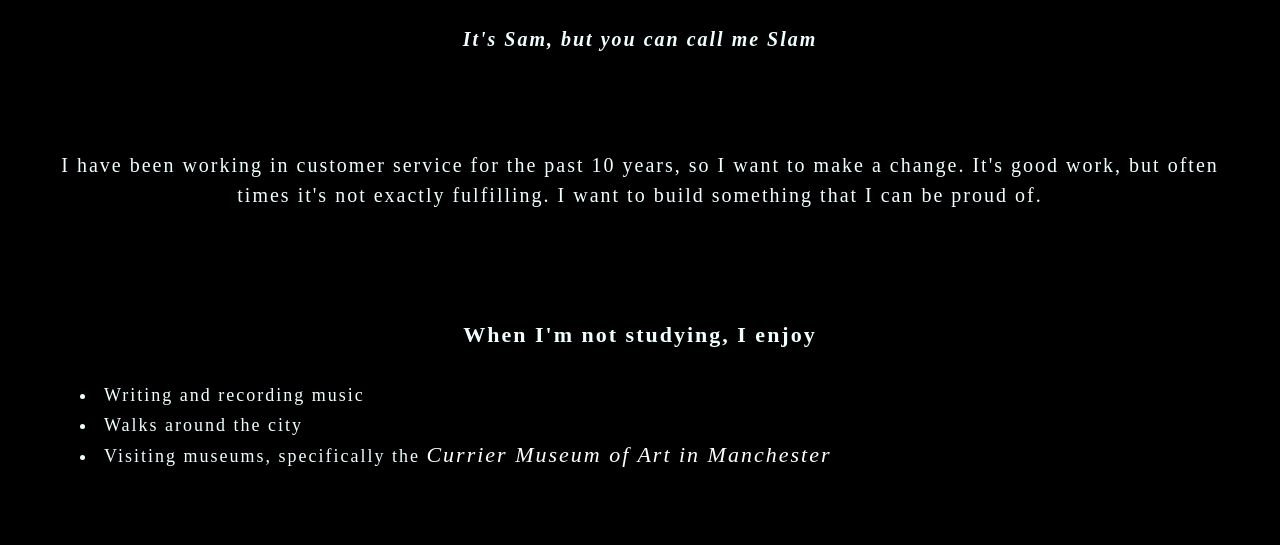
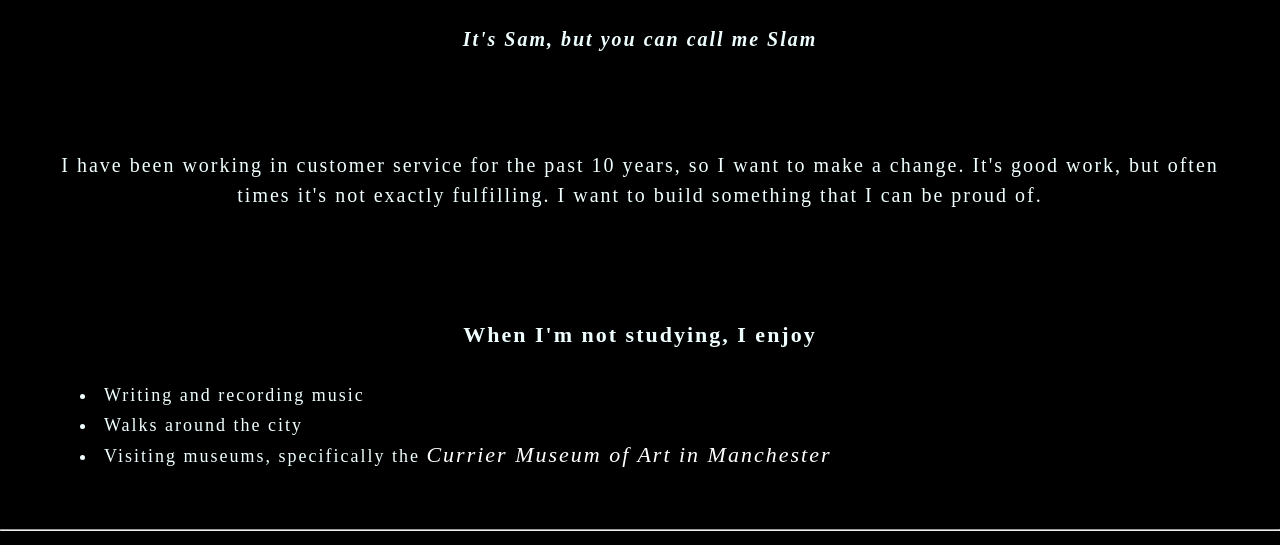
Before and after one commit to SlamThunderwood/Portfolio-Site, a plain HTML site: page about.html in a window 1280 px wide. Shown: the part 103-648 px from the top of the page. Drawn offline with nearby package versions, Linux system fonts and the light colour scheme; a web font is replaced by a local one.

Commit message:
Add files via upload

```diff
--- a/about.html
+++ b/about.html
@@ -14,7 +14,7 @@
   <h2> About Me </h2>
   <h4> It's Sam, but you can call me Slam </h4>
 </header>
-
+<!-- I'll probably take out this sad-boi stuff in the future, but it's a good placeholder for now-->
 <article>
   <p> I have been working in customer service for the past 10 years, so I want to make a change. It's good work, but often times it's not exactly fulfilling. I want to build something that I can be proud of. </p>
 </article>
@@ -27,10 +27,12 @@
       <a
       href="https://currier.org/" target=_"blank" >Currier Museum of Art in Manchester</a </li>
   </ul>
-
+<!-- Pretty cool how I put the link for the museum in there, huh? I thought so!-->
 
 </article>
 
+  <hr>
+  </hr>
 
   <footer>
 		<nav>
```
Also changed, not shown: contact.html (+2 -0 lines), index.html (+5 -2 lines).
